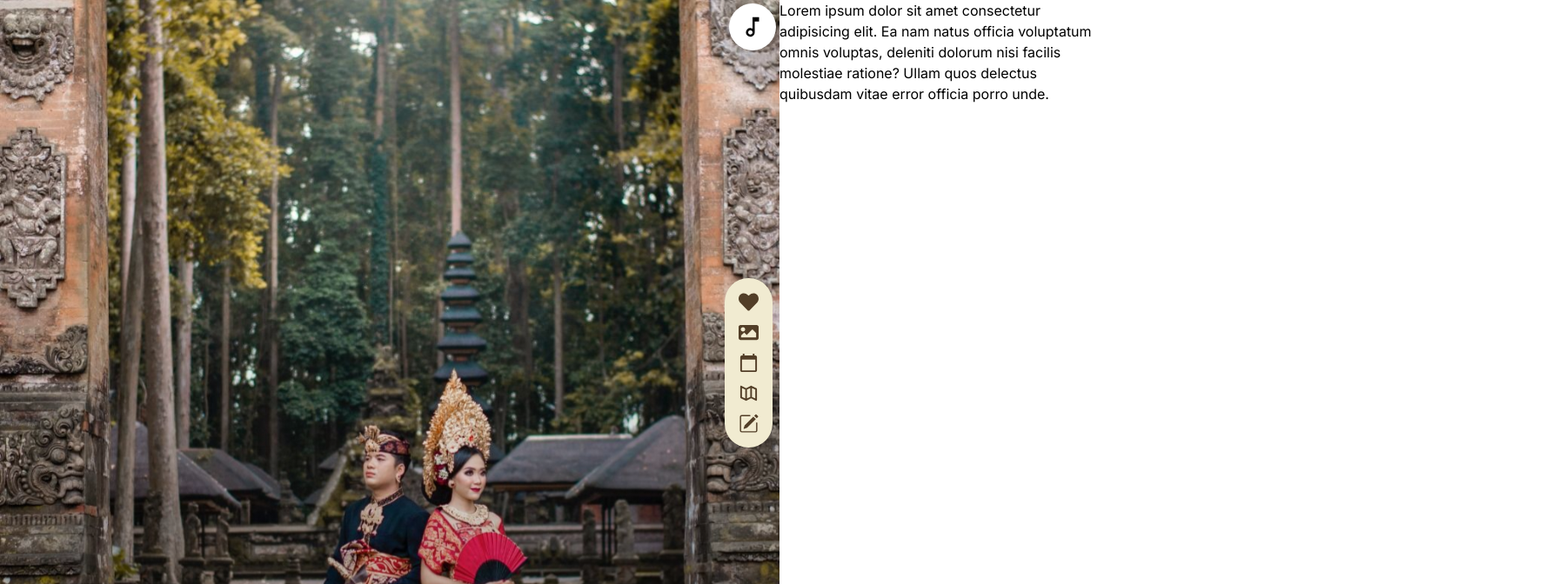
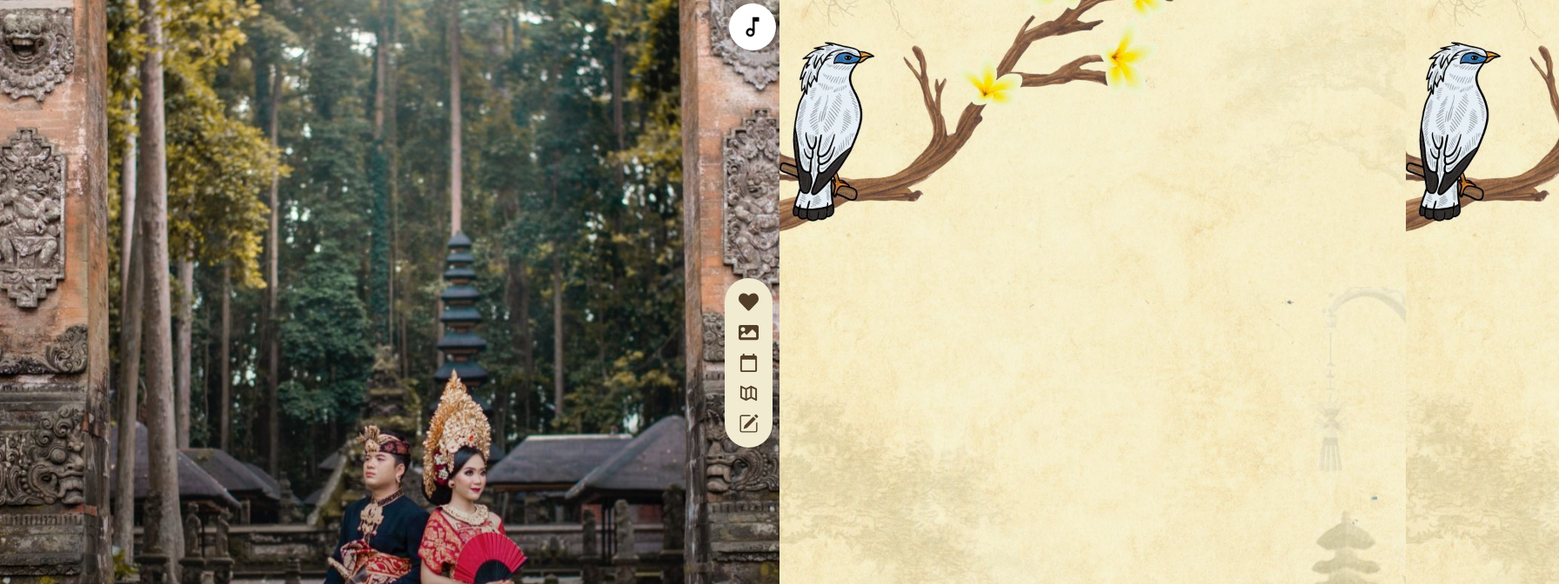
Before and after one commit to Orizaaaaa/undangandigital, a Next.js app: page /view/bali in a window 1280 px wide. Shown: the top 672 px of the page at 87% size, 1792 px wide, since content can reach past the window. Built offline with nearby package versions, Linux system fonts and the light colour scheme.

Commit message:
create hero 1

```diff
--- /dev/null
+++ b/src/app/view/bali/bali.scss
@@ -0,0 +1,6 @@
+.bali-theme {
+    .hero-1 {
+        min-height: 100vh;
+        background-image: url('../../assets/bgbali.svg');
+    }
+}
--- a/src/app/view/bali/page.tsx
+++ b/src/app/view/bali/page.tsx
@@ -1,10 +1,15 @@
 import LayoutTheme from "@/app/components/fragments/layout"
 import { userBali1 } from "@/app/image"
+import './bali.scss'
 
 const BaliTheme = () => {
     return (
         <LayoutTheme image={userBali1} >
-            <p>Lorem ipsum dolor sit amet consectetur adipisicing elit. Ea nam natus officia voluptatum omnis voluptas, deleniti dolorum nisi facilis molestiae ratione? Ullam quos delectus quibusdam vitae error officia porro unde.</p>
+            <section className="bali-theme">
+                <div className="hero-1">
+
+                </div>
+            </section>
         </LayoutTheme>
     )
 }
```
Also changed, not shown: src/app/assets/bgbali.svg (added), src/app/components/organism/baliTheme/intro/index.scss (added).
